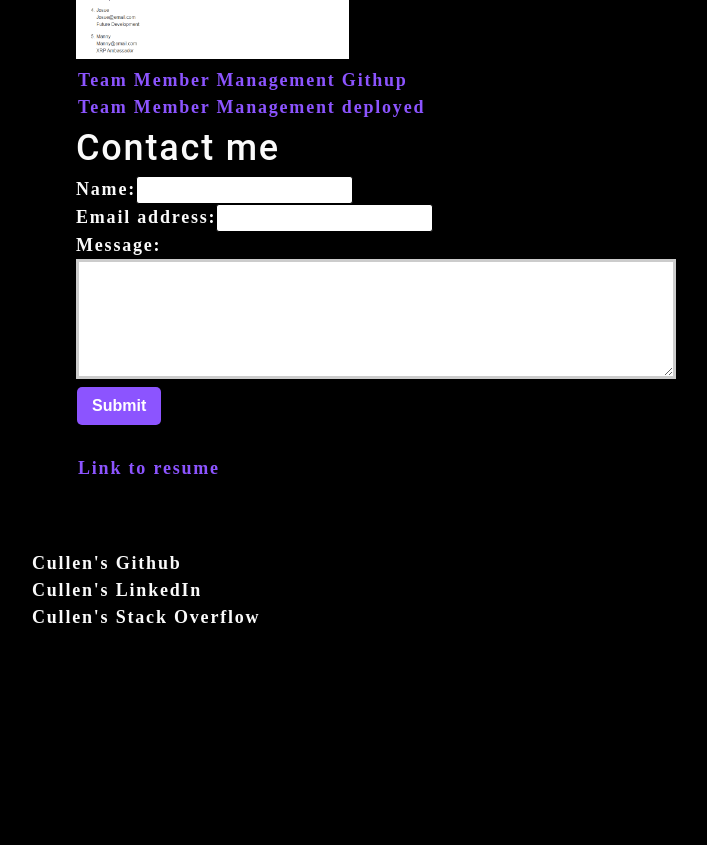
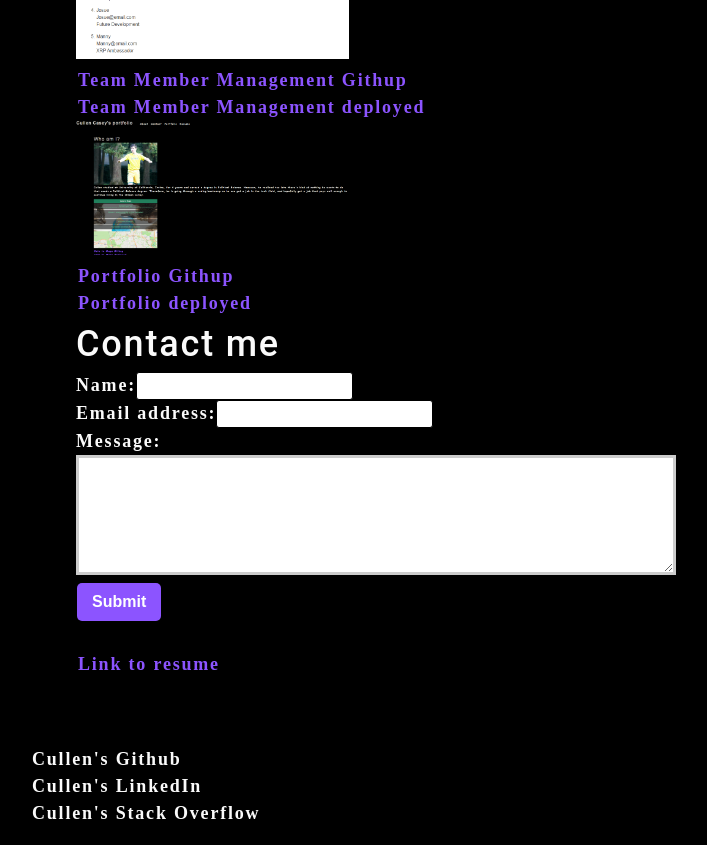
Before and after one commit to TheAltoidian/react-portfolio, a React (Create React App) app: page / in a window 1280 px wide. Shown: the part 1360-2205 px from the top of the page, without its empty margins (18-725 px from the left). Before the commit the page ends 2009 px from the top, so only its background shows below. Built offline with nearby package versions, Linux system fonts and the light colour scheme.

Commit message:
added portfolio

```diff
--- a/src/components/Portfolio/index.js
+++ b/src/components/Portfolio/index.js
@@ -3,6 +3,7 @@ import catmap from "../../assets/images/catmap.png";
 import budgetTracker from "../../assets/images/budgetTracker.png";
 import teamMember from "../../assets/images/teamMember.png";
 import rpgGame from "../../assets/images/rpgGame.png";
+import portfolio from "../../assets/images/portfolio.png";
 
 function Portfolio() {
 
@@ -36,6 +37,13 @@ function Portfolio() {
                 <br></br>
                 <a href="https://cullen-team-member-manager.herokuapp.com/" target="_blank">Team Member Management deployed</a>
             </div>
+            <div className="felx-row">
+                <img src={portfolio} style={{ width: "25%" }} alt="Portfolio" />
+                <br></br>
+                <a href="https://github.com/TheAltoidian/react-portfolio" target="_blank">Portfolio Githup</a>
+                <br></br>
+                <a href="https://thealtoidian.github.io/react-portfolio/" target="_blank">Portfolio deployed</a>
+            </div>
         </section>
     );
 }
```
Also changed, not shown: src/assets/images/portfolio.png (added).
